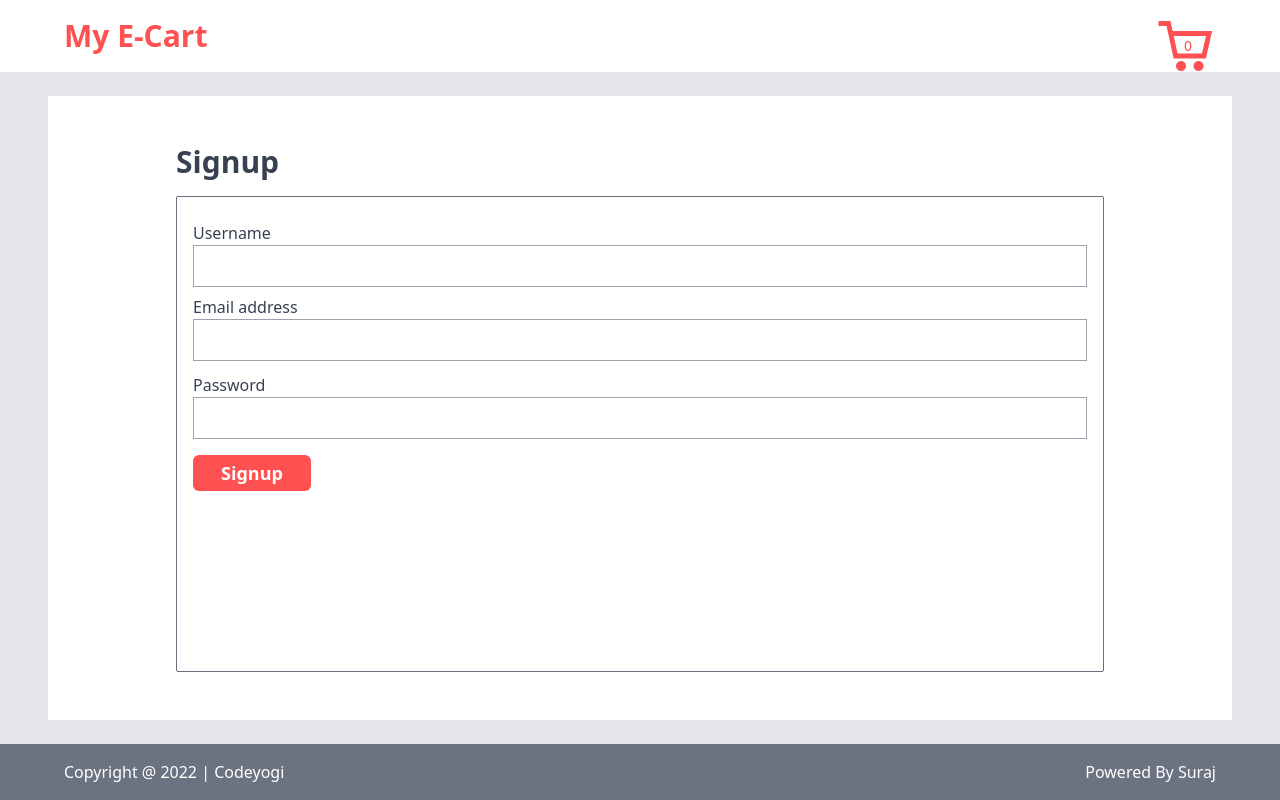
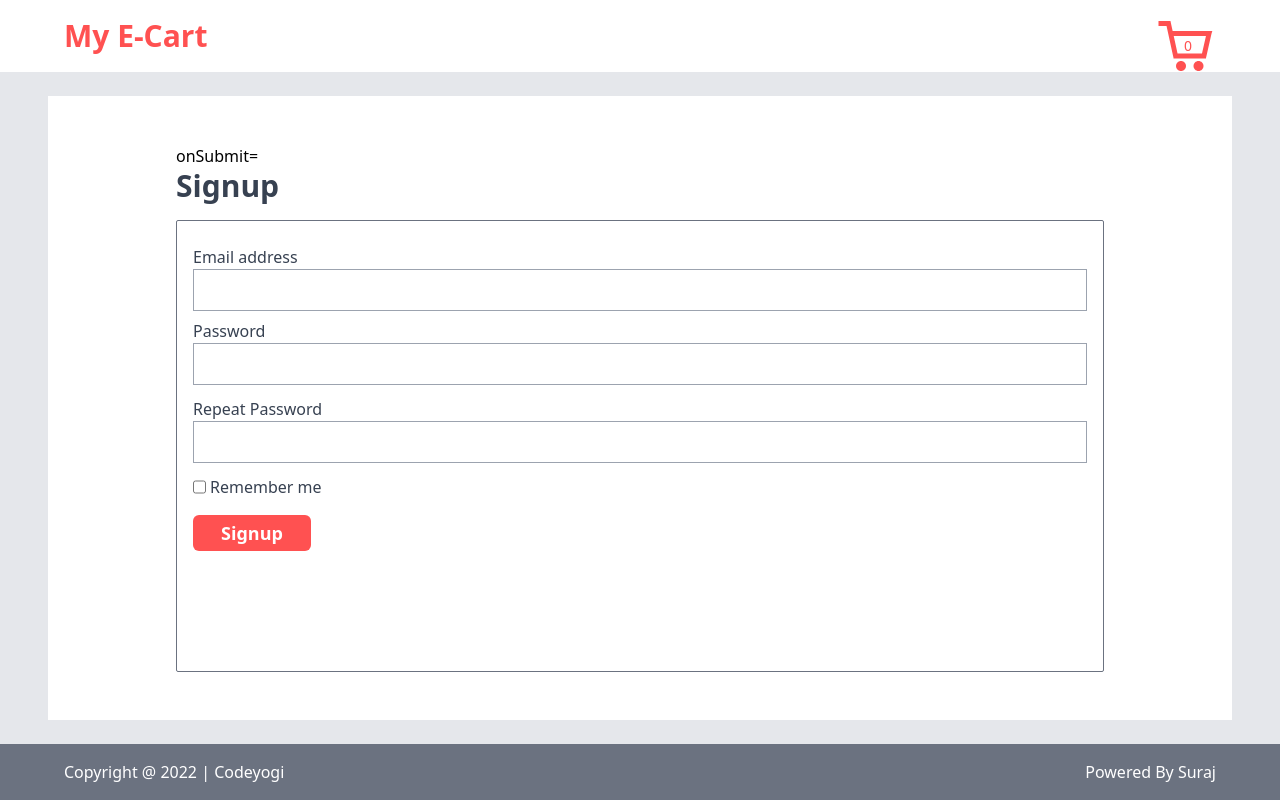
Before and after one commit to Suraj1504/TipTop.com-, a React (Vite) app: page /Signup in a window 1280 px wide. Built offline with nearby package versions, Linux system fonts and the light colour scheme.

Commit message:
login sigup completed

```diff
--- a/package.json
+++ b/package.json
@@ -12,6 +12,7 @@
     "@vitejs/plugin-react-refresh": "^1.3.6",
     "autoprefixer": "^10.4.2",
     "axios": "^0.27.2",
+    "formik": "^2.2.9",
     "postcss": "^8.4.5",
     "react": "^17.0.2",
     "react-dom": "^17.0.2",
@@ -20,6 +21,7 @@
     "react-router-dom": "^6.3.0",
     "react-simple-star-rating": "^4.0.5",
     "tailwindcss": "^3.0.18",
-    "vite": "^2.3.8"
+    "vite": "^2.3.8",
+    "yup": "^0.32.11"
   }
 }
--- a/src/Login.jsx
+++ b/src/Login.jsx
@@ -1,26 +1,31 @@
 import React from "react";
-import { useState } from "react";
+import { useFormik } from "formik";
+import * as Yup from "yup";
 
 function Login() {
-  const [email, setEmail] = useState("");
-  const [password, setPassword] = useState("");
-
-  function callLoginApi() {
-    event.preventDefault();
-    console.log("Sending data", email, password);
+  function callLoginApi(values) {
+    console.log("Sending data", values.email, values.password);
   }
 
-  function handleEmailChange(event) {
-    setEmail(event.target.value);
-  }
-  function handlePasswordChange(event) {
-    setPassword(event.target.value);
-  }
+  const schema = Yup.object().shape({
+    email: Yup.string().email().required(),
+    password: Yup.string().min(8).required(),
+  });
+
+  const { handleSubmit, values, handleChange, errors, handleBlur, touched } =
+    useFormik({
+      initialValues: {
+        email: "",
+        password: "",
+      },
+      onSubmit: callLoginApi,
+      validationSchema: schema,
+    });
 
   return (
     <div className="h-screen px-12 py-6 bg-gray-200 ">
       <form
-        onSubmit={callLoginApi}
+        onSubmit={handleSubmit}
         className="flex flex-col h-full px-32 py-12 bg-white"
       >
         <h1 className="pb-4 font-sans text-3xl font-semibold text-gray-700">
@@ -34,38 +39,51 @@ function Login() {
             Username or email address
           </label>
           <input
-            value={email}
-            onChange={handleEmailChange}
+            value={values.email}
+            name="email"
+            type="email"
+            onChange={handleChange}
+            onBlur={handleBlur}
             id="email-address"
             className="relative block w-full p-2 text-gray-900 border border-gray-400 appearance-none focus:outline-none"
           />
+          {touched.email && (
+            <div className="text-primary-default">{errors.email}</div>
+          )}
           <label
-            htmlFor="email-address"
+            htmlFor="password"
             className="mt-3 font-sans font-medium text-gray-700 text-md"
           >
             Password
           </label>
           <input
-            value={password}
-            onChange={handlePasswordChange}
-            id="email-address"
+            value={values.password}
+            name="password"
+            type="password"
+            onChange={handleChange}
+            onBlur={handleBlur}
+            id="password"
             className="relative block w-full p-2 text-gray-900 border border-gray-400 appearance-none focus:outline-none"
           />
+          {touched.password && (
+            <div className="text-primary-default">{errors.password}</div>
+          )}
           <div className="flex gap-1 mt-3">
             <input type="checkbox" id="forRemember" name="forRemember" />
             <label for="forRemember" className="font-medium text-gray-700 ">
               Remember me
             </label>
           </div>
-          <button className="py-1 mt-1 text-lg font-bold text-white rounded-md px-7 bg-primary-default hover:bg-primary-dark w-fit">
+          <button
+            type="submit"
+            className="py-1 mt-1 text-lg font-bold text-white rounded-md px-7 bg-primary-default hover:bg-primary-dark w-fit"
+          >
             LOG IN
           </button>
           <a href="" className="mt-2 text-primary-default">
             Lost your password?
           </a>
         </div>
-
-        <div></div>
       </form>
     </div>
   );
--- a/src/Signup.jsx
+++ b/src/Signup.jsx
@@ -1,26 +1,37 @@
 import React from "react";
+import { useFormik } from "formik";
+import * as Yup from "yup";
 
 function Signup() {
+  function callSignupApi(values) {
+    console.log("Sending data", values.email, values.password);
+  }
+
+  const schema = Yup.object().shape({
+    email: Yup.string().email().required(),
+    password: Yup.string().min(8).required(),
+    repeatPassword: Yup.string().min(8).required(),
+  });
+
+  const { handleSubmit, values, handleChange, errors, handleBlur, touched } =
+    useFormik({
+      initialValues: {
+        email: "",
+        password: "",
+        repeatPassword: "",
+      },
+      onSubmit: callSignupApi,
+      validationSchema: schema,
+    });
+
   return (
     <div className="h-screen px-12 py-6 bg-gray-200 ">
-      <div className="flex flex-col h-full px-32 py-12 bg-white">
+      <form className="flex flex-col h-full px-32 py-12 bg-white">
+        onSubmit={handleSubmit}
         <h1 className="pb-4 font-sans text-3xl font-semibold text-gray-700">
           Signup
         </h1>
         <div className="flex flex-col w-full h-full p-4 border border-gray-500 rounded-sm">
-          <label
-            htmlFor="email-address"
-            className="mt-2 font-sans font-medium text-gray-700 text-md"
-          >
-            Username
-          </label>
-          <input
-            id="email-address"
-            type="email"
-            autoComplete="email"
-            required
-            className="relative block w-full p-2 text-gray-900 border border-gray-400 appearance-none focus:outline-none"
-          />
           <label
             htmlFor="email-address"
             className="mt-2 font-sans font-medium text-gray-700 text-md"
@@ -31,28 +42,53 @@ function Signup() {
             id="email-address"
             type="email"
             autoComplete="email"
+            onChange={handleChange}
+            onBlur={handleBlur}
+            required
+            className="relative block w-full p-2 text-gray-900 border border-gray-400 appearance-none focus:outline-none"
+          />
+          <label
+            htmlFor="password"
+            className="mt-2 font-sans font-medium text-gray-700 text-md"
+          >
+            Password
+          </label>
+          <input
+            id="password"
+            type="password"
+            autoComplete="password"
+            onChange={handleChange}
+            onBlur={handleBlur}
             required
             className="relative block w-full p-2 text-gray-900 border border-gray-400 appearance-none focus:outline-none"
           />
 
           <label
-            htmlFor="email-address"
+            htmlFor="repeat-password"
             className="mt-3 font-sans font-medium text-gray-700 text-md"
           >
-            Password
+            Repeat Password
           </label>
           <input
-            id="email-address"
-            type="email"
-            autoComplete="email"
+            id="repeat-password"
+            type="password"
+            autoComplete="password"
+            onChange={handleChange}
+            onBlur={handleBlur}
             required
             className="relative block w-full p-2 text-gray-900 border border-gray-400 appearance-none focus:outline-none"
           />
+          <div className="flex gap-1 mt-3">
+            <input type="checkbox" id="forRemember" name="forRemember" />
+            <label for="forRemember" className="font-medium text-gray-700 ">
+              Remember me
+            </label>
+          </div>
           <button className="py-1 mt-4 text-lg font-bold text-white rounded-md px-7 bg-primary-default hover:bg-primary-dark w-fit">
             Signup
           </button>
         </div>
-      </div>
+      </form>
     </div>
   );
 }
--- a/tailwind.config.js
+++ b/tailwind.config.js
@@ -6,7 +6,7 @@ module.exports = {
     extend: {
       padding: {
         12.5: "50px",
-      }
+      },
     },
     colors: {
       primary: {
@@ -18,10 +18,11 @@ module.exports = {
       white: colors.white,
       black: colors.black,
       indigo: colors.cyan,
+      red: colors.red,
       slate: {
         200: "rgb(244, 245, 246)",
       },
     },
   },
   plugins: [],
-}
+};
```
Also changed, not shown: 1 other file (tests, documents, lock files or other folders). Lines whose indentation alone changed are shown as unchanged.
